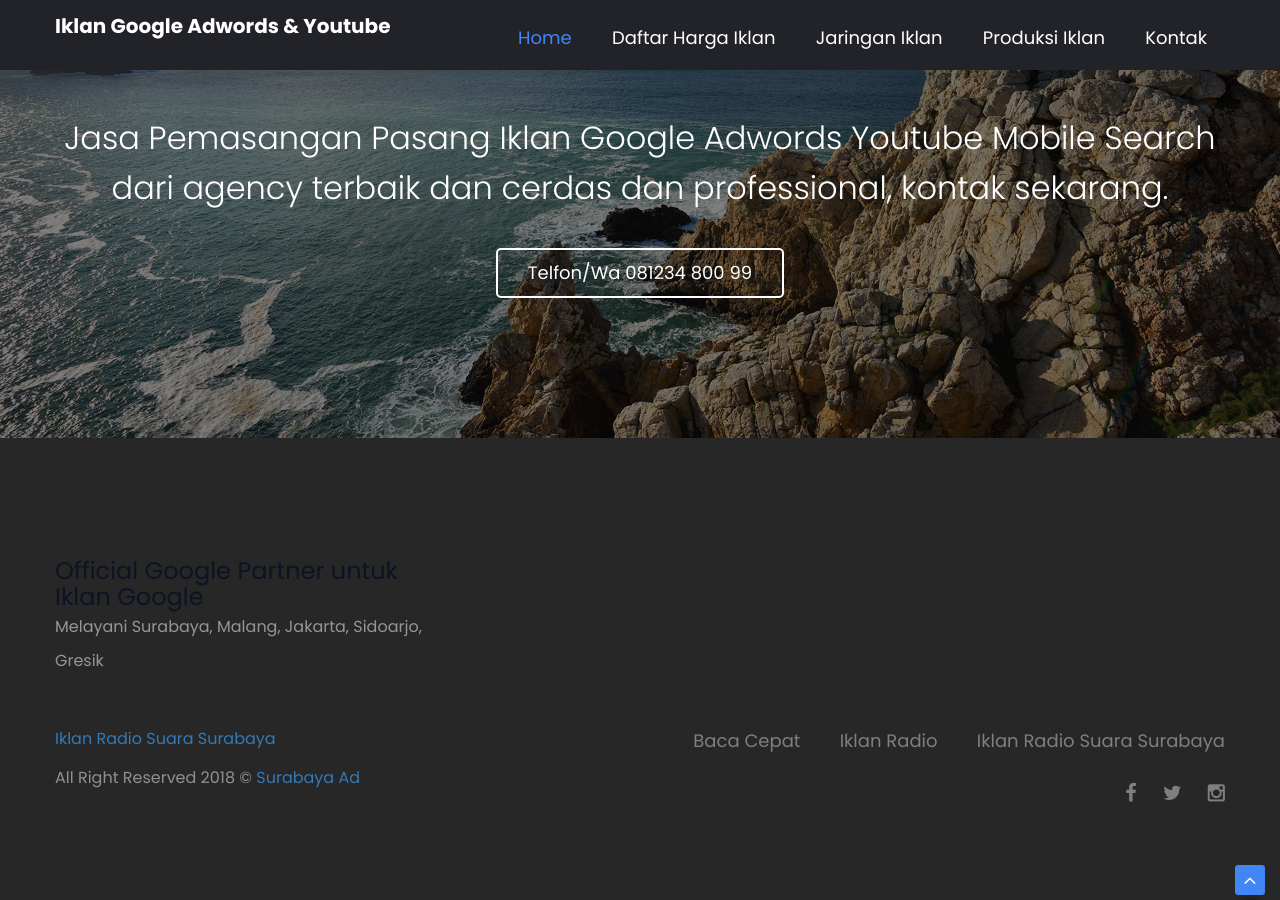
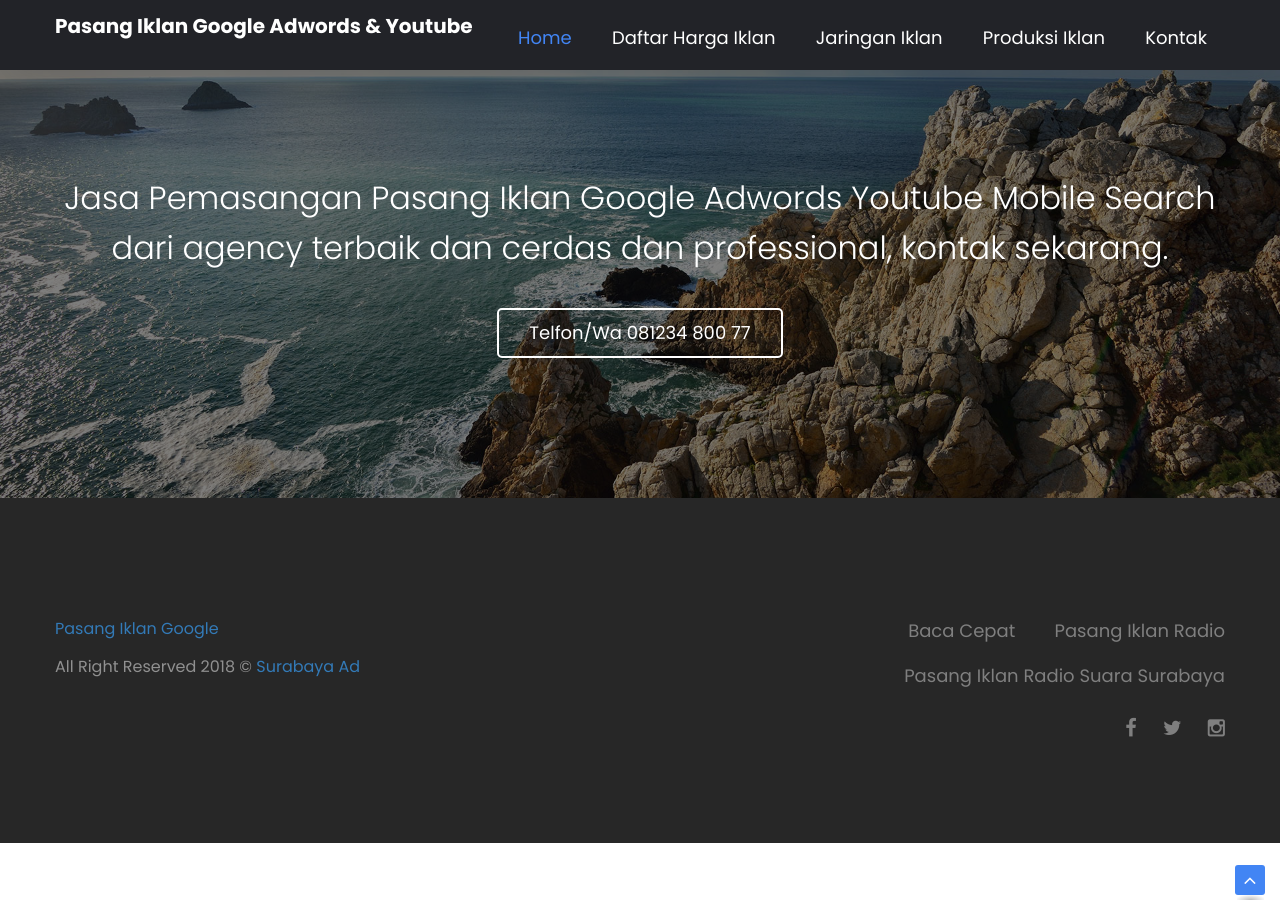
Before and after one commit to brehehe/iklgo, a Jekyll site: the page built from index.html, in a window 1280 px wide and 900 px high, scrolled down 2569 px. Built offline with Jekyll 4.4.1, drawn with Linux system fonts in a browser that asks for light colours; nearby versions of some CDN libraries; library files that are not in the unit come from our copies; some of the changed text lies outside the part shown.

Commit message:
no message

```diff
--- a/_includes/themes/home_menu.html
+++ b/_includes/themes/home_menu.html
@@ -9,7 +9,7 @@
 		<div class="top-header clearfix">
 			<p class="float-left"><a href="{{ site.url }}">Jasa Iklan Google Adwords</a></p>
 			<ul class="float-right">
-				<li>Hotline &nbsp; <a href="{{ site.url }}" class="tran3s">081234 800 99</a></li>
+				<li>Hotline &nbsp; <a href="{{ site.url }}" class="tran3s">{{ site.info_whatsapp }}</a></li>
 				<li><a href="{{ site.sosmed_facebook }}" class="tran3s"><i class="fa fa-facebook" aria-hidden="true"></i></a></li>
 				<li><a href="{{ site.sosmed_twitter }}" class="tran3s"><i class="fa fa-twitter" aria-hidden="true"></i></a></li>
 				<li><a href="{{ site.sosmed_instagram }}" class="tran3s"><i class="fa fa-instagram" aria-hidden="true"></i></a></li>
@@ -20,7 +20,7 @@
 			<!-- Logo -->
 			<div class="logo float-left">
 				<a href="{{ site.url }}" title='{{ site.title }}'>
-					<h1>Iklan Google Adwords & Youtube</h1>
+					<h1>Pasang Iklan Google Adwords & Youtube</h1>
 				</a>
 			</div>
 
@@ -42,16 +42,16 @@
 							<a href="{{ site.url }}" title='{{ site.title }}' class="tran3s">Home</a>
 						</li>
 						<li {% if page.this_page == 'rate-iklan' %}class="active"{% endif %}>
-							<a href="{{ site.url }}#" title='Rate Pemasangan Iklan Google 2018' class="tran3s">Daftar Harga Iklan</a>
+							<a href="{{ site.url }}#" title='Rate Pasang Iklan Google 2018' class="tran3s">Daftar Harga Iklan</a>
 						</li>
 						<li {% if page.this_page == 'jadwal-acara' %}class="active"{% endif %}>
-							<a href="{{ site.url }}#" title='Jaringan Iklan Google' class="tran3s">Jaringan Iklan</a>
+							<a href="{{ site.url }}#" title='Jaringan Pasang Iklan Google' class="tran3s">Jaringan Iklan</a>
 						</li>
 						<li {% if page.this_page == 'produksi-iklan' %}class="active"{% endif %}>
-							<a href="{{ site.url }}#" title='Produksi Iklan' class="tran3s">Produksi Iklan</a>
+							<a href="{{ site.url }}#" title='Produksi Pasang Iklan Google' class="tran3s">Produksi Iklan</a>
 						</li>
 						<li {% if page.this_page == 'kontak' %}class="active"{% endif %}>
-							<a href="{{ site.url }}#" class="tran3s">Kontak</a>
+							<a href="{{ site.url }}#" class="tran3s" title="Kontak Pasang Iklan Google">Kontak</a>
 						</li>
 
 					</ul>
--- a/_layouts/home.html
+++ b/_layouts/home.html
@@ -64,17 +64,11 @@
 				<div class="footer-data-wrapper">
 					<div class="bottom-footer">
 						<div class="row">
-							<div class="col-lg-4 col-md-4 col-xs-12">
-								<h3>Official Google Partner untuk Iklan Google</h3>
-								<p>Melayani Surabaya, Malang, Jakarta, Sidoarjo, Gresik</p>
-							</div>
-						</div>
-						<div class="row">
 							<div class="col-lg-6 col-md-7 col-xs-12 text-right pull-right">
 								<ul class="footer-menu">
 									<li><a href="https://bacacepat.com" title='Baca Buku - Baca Cepat' class="tran3s">Baca Cepat</a></li>
-									<li><a href="https://iklanradio.com" title='Iklan Radio Indonesia - Jakarta' class="tran3s">Iklan Radio</a></li>
-									<li><a href="https://iklanradiosuarasurabaya.com" title='Iklan Radio Suara Surabaya' class="tran3s">Iklan Radio Suara Surabaya</a></li>
+									<li><a href="https://iklanradio.com" title='Pasang Iklan Radio Indonesia - Jakarta' class="tran3s">Pasang Iklan Radio</a></li>
+									<li><a href="https://iklanradiosuarasurabaya.com" title='Pasang Iklan Radio Suara Surabaya' class="tran3s">Pasang Iklan Radio Suara Surabaya</a></li>
 								</ul>
 								<ul class="social-icon">
 									<li><a href="{{ site.sosmed_facebook }}" class="tran3s"><i class="fa fa-facebook" aria-hidden="true"></i></a></li>
@@ -84,9 +78,9 @@
 							</div>
 							<div class="col-lg-6 col-md-5 col-xs-12 footer-logo">
 								<div class="logo">
-									<a href="{{ site.url }}">Iklan Radio Suara Surabaya</a>
+									<a href="{{ site.url }}">Pasang Iklan Google</a>
 								</div>
-								<p>All Right Reserved 2018 &copy; <strong><a href="https://www.surabaya-ad.com/">Surabaya Ad</a></strong></p>
+								<p>All Right Reserved 2018 &copy; <strong><a title="Agency Iklan Media di Surabaya" href="https://www.surabaya-ad.com/">Surabaya Ad</a></strong></p>
 							</div>
 						</div> <!-- /.row -->
 					</div> <!-- /.bottom-footer -->
--- a/index.html
+++ b/index.html
@@ -51,7 +51,7 @@
 				<div class="content-wrapper">
 					<div class="theme-title">
 						<h6>Bagaimana memanfaatkan digital marketing sebagai salah satu strategi kesuksesan merek produk anda</h6>
-						<h2>Digital Marketing Iklan Google</h2>
+						<h2>Digital Marketing Pasang Iklan Google</h2>
 					</div> <!-- /.theme-title -->
 					<p>Ketika anda menggunakan digital marketing sebagai strategi.. anda harus bekerjasama dengan sebuah agency sebagai toolsnya. Melalui agency merek produk anda akan lebih efektif saat menjalankan strategi digital marketing. Surabaya Ad, dalam rangka pengembangan produk nya kini telah bekerja sama dengan Google. Sebaga Google partner di wilayah Indonesia Timur diharapkan bisa memberikan kontribusi support terhadap brand anda yang berencana campaign secara strategis dimedia digital. Google Adwords (pencarian google, Youtube, google display network/web network ) Sosial Media (FB,IG). Divisi baru kami hadir siap mensupport agar tingkat kesuksesan merek produk anda lewat strategi digital marketing mencapai tujuan. Kami membangun tim dan melengkapinya dengan person in charge untuk optimasi di sektor IT, Design Grafis, Marketing, Administrator WEB & media sosial.</p>
 				</div> <!-- /.content-wrapper -->
@@ -72,7 +72,7 @@
 	<div class="opacity">
 		<div class="container">
 			<h2>Jasa Pemasangan {{ site.title }} dari agency terbaik dan cerdas dan professional, kontak sekarang.</h2>
-			<a href="tel:08123480099" class="theme-button">Telfon/Wa 081234 800 99</a>
+			<a href="tel:08123480099" class="theme-button">Telfon/Wa {{ site.info_whatsapp }}</a>
 		</div> <!-- /.container -->
 	</div> <!-- /.opacity -->
 </div> <!-- /.purschase-banner -->
```
